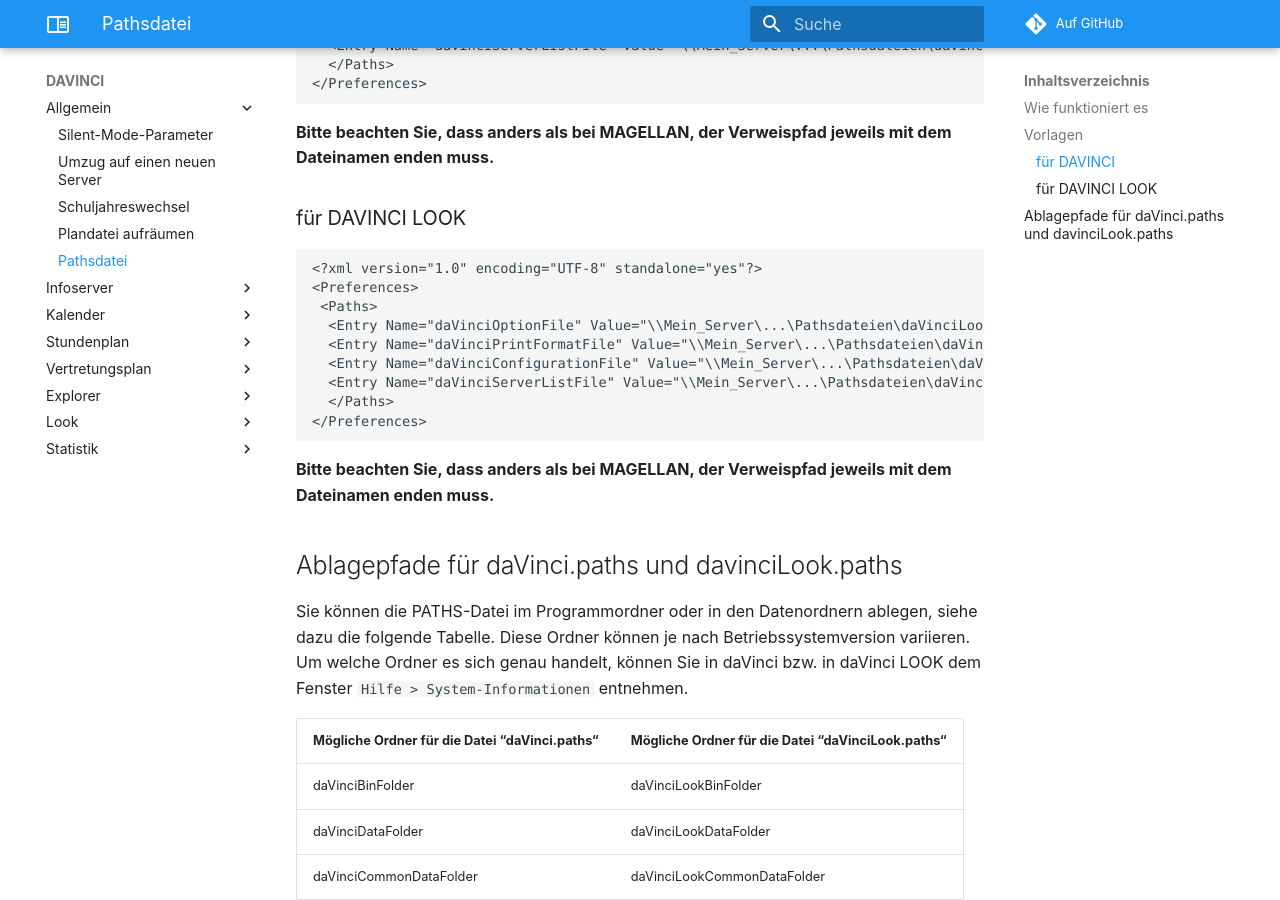
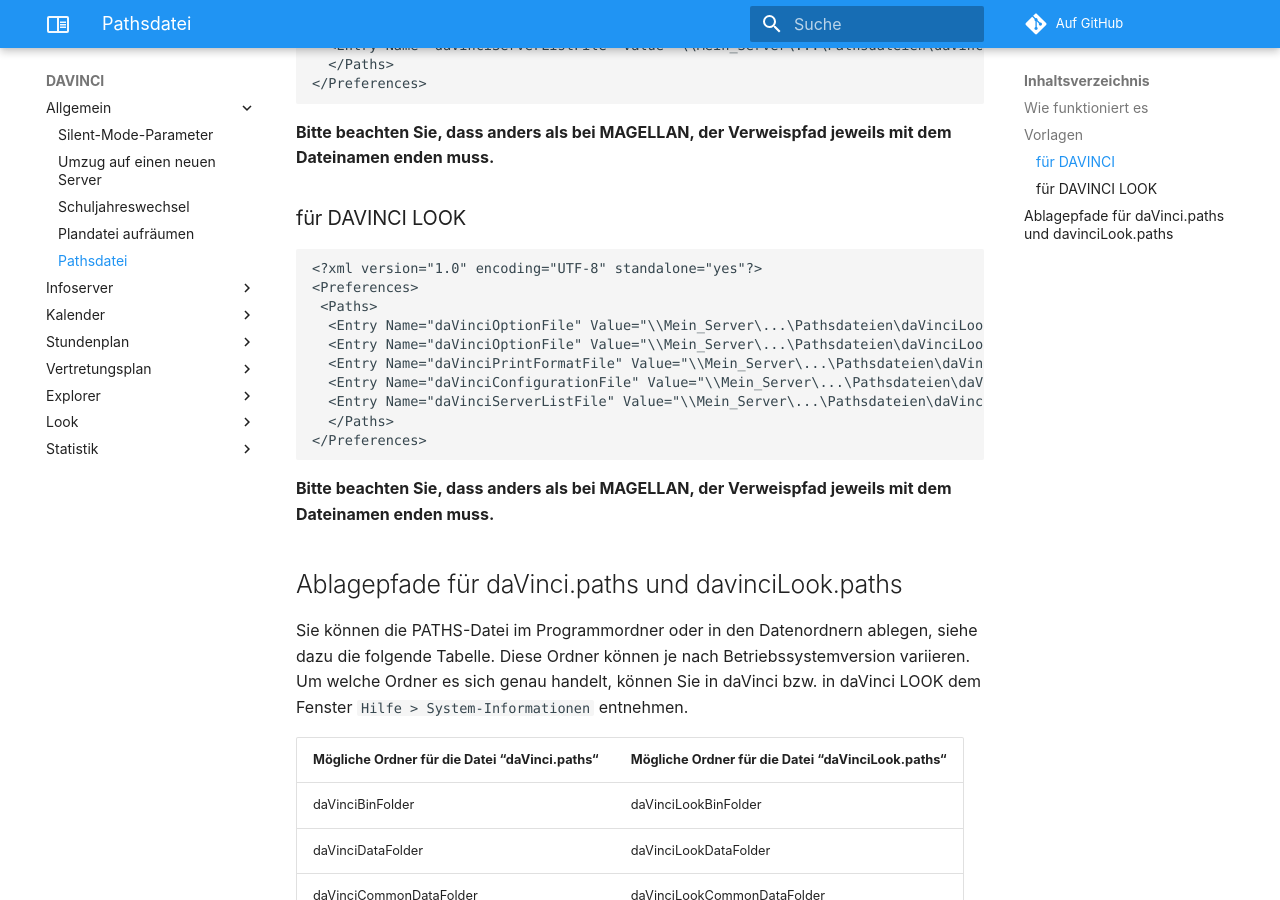
Before and after one commit to stuebersystems/doc.kb.de, an MkDocs documentation site: the page built from docs/sonstiges/pathsdatei.md, in a window 1280 px wide and 900 px high, scrolled down 1363 px. Built offline with MkDocs 1.6.1 and Material for MkDocs 9.7.7, drawn with Linux system fonts in a browser that asks for light colours; comment, search, counter and statistics services are not loaded; old or Windows-style settings are respelled for this version of MkDocs.

Commit message:
no message

```diff
--- a/docs/sonstiges/pathsdatei.md
+++ b/docs/sonstiges/pathsdatei.md
@@ -40,6 +40,7 @@ Die nachfolgenden Beispiele können Sie als Vorlage in eine Textdatei kopieren u
 <?xml version="1.0" encoding="UTF-8" standalone="yes"?>
 <Preferences>
  <Paths>
+  <Entry Name="daVinciOptionFile" Value="\\Mein_Server\...\Pathsdateien\daVinciLook.lic"/>
   <Entry Name="daVinciOptionFile" Value="\\Mein_Server\...\Pathsdateien\daVinciLook.opt"/>
   <Entry Name="daVinciPrintFormatFile" Value="\\Mein_Server\...\Pathsdateien\daVinci.pfm"/>
   <Entry Name="daVinciConfigurationFile" Value="\\Mein_Server\...\Pathsdateien\daVinciLook.cfg"/>
```
